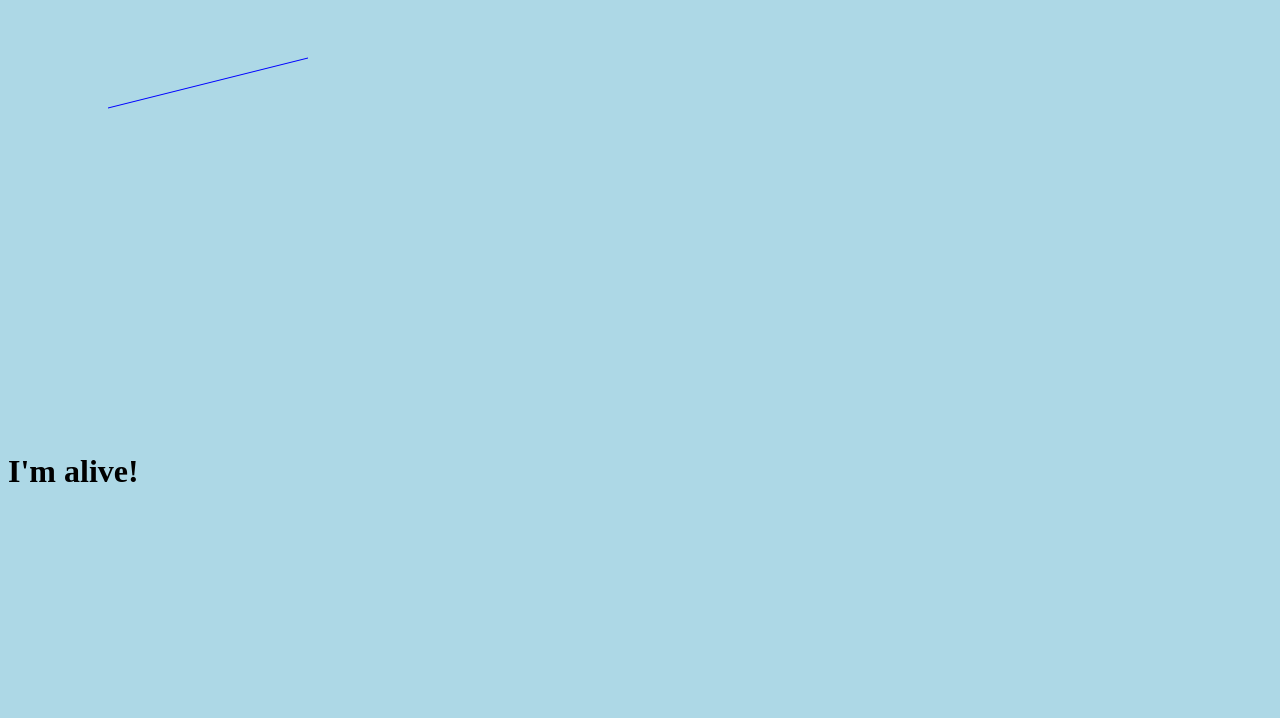
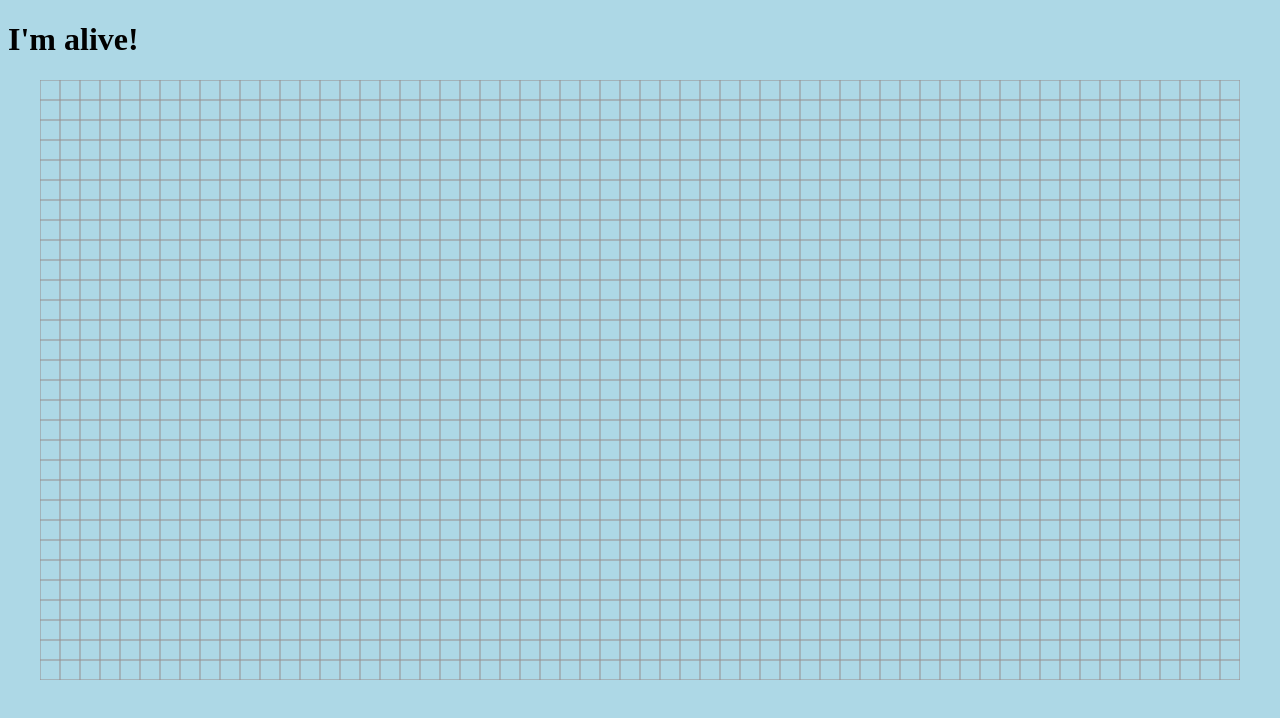
Before and after one commit to ParkerM/GoLRx, a website with bundled scripts: page public/index.html in a window 1280 px wide. Built offline with nearby package versions, Linux system fonts and the light colour scheme.

Commit message:
Draw grid

```diff
--- a/public/index.html
+++ b/public/index.html
@@ -3,13 +3,14 @@
   <head>
     <title>Game of Life RxJS</title>
     <meta charset="UTF-8" />
-    <link rel='icon' href='./favicon.ico'>
+    <link rel="icon" href="./favicon.ico" />
+    <link rel="stylesheet" href="./style.css" />
     <!--suppress HtmlUnknownTarget -->
-    <script type='module' src='./dist/index.js' defer></script>
+    <script type="module" src="./dist/index.js" defer></script>
   </head>
 
   <body style="background: lightblue">
-    <canvas id="game-grid" width="420px" height="420px"></canvas>
     <h1>I'm alive!</h1>
+    <canvas id="game-grid" width="1200" height="600" resize></canvas>
   </body>
 </html>
--- /dev/null
+++ b/public/style.css
@@ -0,0 +1,9 @@
+canvas {
+  padding-left: 0;
+  padding-right: 0;
+  margin-left: auto;
+  margin-right: auto;
+  display: block;
+  width: 1200px;
+  height: 600px;
+}
--- a/src/index.js
+++ b/src/index.js
@@ -1,27 +1,10 @@
-import Paper from 'paper/dist/paper-core';
+import { Renderer } from './web/renderer.js';
 
 const CANVAS_ID = 'game-grid';
 
-/** @type {PaperScope} */
-const paper = new Paper.PaperScope();
-
 /** @type {HTMLCanvasElement} */
 const canvas = document.getElementById(CANVAS_ID);
-paper.setup(canvas);
+const renderer = new Renderer(canvas);
 
-
-// simple test example
-
-// create a path to draw a line on the view
-const path = new paper.Path();
-// set a color
-path.strokeColor = new paper.Color('blue');
-const start = new paper.Point(100, 100);
-// move to start and draw a line from there
-path.moveTo(start);
-// Note that the plus operator on point does not work in
-// javascript. Instead, we need to call the add() function.
-const end = new paper.Point(200, -50);
-path.lineTo(start.add(end));
-// draw the view now
-paper.view.draw();
+// draw grid
+renderer.drawGrid();
--- a/src/web/renderer.js
+++ b/src/web/renderer.js
@@ -1,52 +1,56 @@
+import Paper from 'paper/dist/paper-core';
+
+const CELL_SIZE = 20;
+
 /**
  * Wrapper class abstraction for anything related to drawing in the viewport.
  */
 class Renderer {
-  #canvas;
+  /** @type {HTMLCanvasElement} */
+  canvas;
+
+  /** @type {PaperScope} */
+  #paper;
 
   /**
    * @param canvas {HTMLCanvasElement}
    */
   constructor(canvas) {
-    // this.#canvas = new fabric.Canvas(canvas, {
-    //   height: 500,
-    //   width: 500,
-    //   backgroundColor: 'white',
-    //   selection: false,
-    // });
-  }
-
-  drawRect() {
-    // const rect = new fabric.Rect({
-    //   left: 100,
-    //   top: 100,
-    //   fill: 'red',
-    //   width: 20,
-    //   height: 20,
-    //   angle: 45,
-    // });
-    //
-    // this.#canvas.add(rect);
-    //
-    // rect.set({left: 20, top: 50});
-    // this.#canvas.renderAll();
-    //
-    // const circle = new fabric.Circle({
-    //   radius: 20, fill: 'green', left: 100, top: 100
-    // });
-    // const triangle = new fabric.Triangle({
-    //   width: 20, height: 30, fill: 'blue', left: 50, top: 50
-    // });
-    // this.#canvas.add(circle, triangle);
-  }
-
-  drawGridLines() {
-    // const line = new fabric.Line([])
+    this.canvas = canvas;
+    this.#paper = new Paper.PaperScope();
+    this.#paper.setup(canvas);
   }
 
   /** @returns {HTMLCanvasElement} */
   get nativeCanvas() {
-    return this.#canvas;
+    return this.canvas;
+  }
+
+  drawGrid() {
+    const boundingRect = this.#paper.view.bounds;
+    const hCellsNum = boundingRect.width / CELL_SIZE;
+    const vCellsNum = boundingRect.height / CELL_SIZE;
+
+    for (let i = 0; i <= hCellsNum; i++) {
+      const offsetXPos = Math.ceil(boundingRect.left / CELL_SIZE) * CELL_SIZE;
+      const xPos = (offsetXPos + i) * CELL_SIZE;
+      const topPoint = new this.#paper.Point(xPos, boundingRect.top);
+      const bottomPoint = new this.#paper.Point(xPos, boundingRect.bottom);
+      const line = new this.#paper.Path.Line(topPoint, bottomPoint);
+
+      line.strokeColor = new this.#paper.Color('#968d8d');
+      line.strokeWidth = 1 / this.#paper.view.zoom;
+    }
+
+    for (let i = 0; i <= vCellsNum; i++) {
+      const offsetYPos = Math.ceil(boundingRect.top / CELL_SIZE) * CELL_SIZE;
+      const yPos = (offsetYPos + i) * CELL_SIZE;
+      const leftPoint = new this.#paper.Point(boundingRect.left, yPos);
+      const rightPoint = new this.#paper.Point(boundingRect.right, yPos);
+      const line = new this.#paper.Path.Line(leftPoint, rightPoint);
+
+      line.strokeColor = new this.#paper.Color('#968d8d');
+    }
   }
 }
 
```
